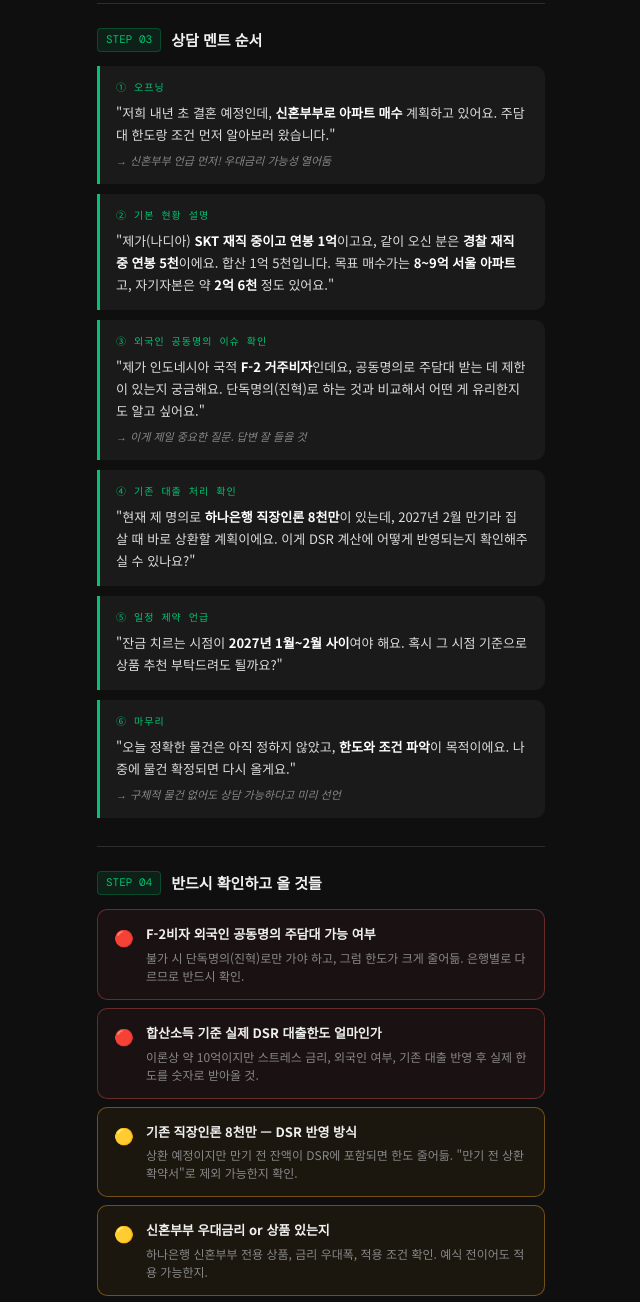
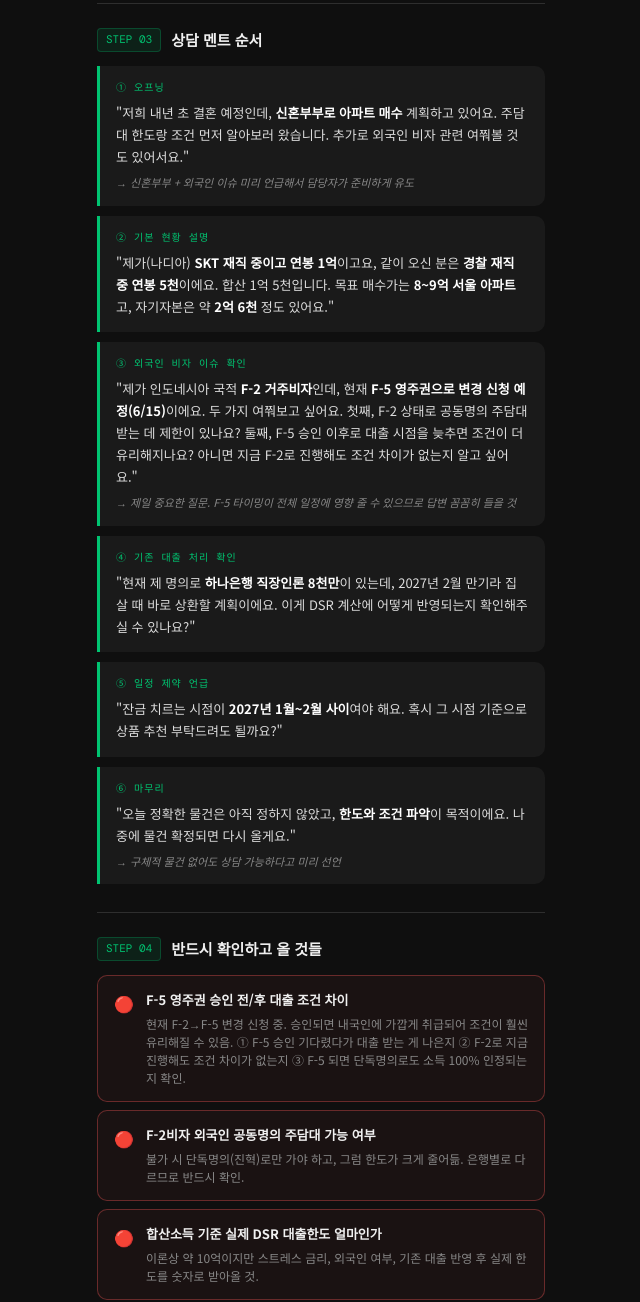
Before and after one commit to nad1195/home-hunting, a plain HTML site: page index.html in a window 1280 px wide. Shown: the part 1438-2740 px from the top of the page, without its empty margins (319-959 px from the left). Drawn offline with nearby package versions, Linux system fonts and the light colour scheme.

Commit message:
Update index.html
F-5 내용 추가

```diff
--- a/index.html
+++ b/index.html
@@ -379,9 +379,9 @@
   <div class="script-block">
     <div class="script-step">① 오프닝</div>
     <div class="script-text">
-      "저희 내년 초 결혼 예정인데, <strong>신혼부부로 아파트 매수</strong> 계획하고 있어요. 주담대 한도랑 조건 먼저 알아보러 왔습니다."
+      "저희 내년 초 결혼 예정인데, <strong>신혼부부로 아파트 매수</strong> 계획하고 있어요. 주담대 한도랑 조건 먼저 알아보러 왔습니다. 추가로 외국인 비자 관련 여쭤볼 것도 있어서요."
     </div>
-    <div class="script-note">→ 신혼부부 언급 먼저! 우대금리 가능성 열어둠</div>
+    <div class="script-note">→ 신혼부부 + 외국인 이슈 미리 언급해서 담당자가 준비하게 유도</div>
   </div>
 
   <div class="script-block">
@@ -392,11 +392,11 @@
   </div>
 
   <div class="script-block">
-    <div class="script-step">③ 외국인 공동명의 이슈 확인</div>
+    <div class="script-step">③ 외국인 비자 이슈 확인</div>
     <div class="script-text">
-      "제가 인도네시아 국적 <strong>F-2 거주비자</strong>인데요, 공동명의로 주담대 받는 데 제한이 있는지 궁금해요. 단독명의(진혁)로 하는 것과 비교해서 어떤 게 유리한지도 알고 싶어요."
+      "제가 인도네시아 국적 <strong>F-2 거주비자</strong>인데, 현재 <strong>F-5 영주권으로 변경 신청 예정(6/15)</strong>이에요. 두 가지 여쭤보고 싶어요. 첫째, F-2 상태로 공동명의 주담대 받는 데 제한이 있나요? 둘째, F-5 승인 이후로 대출 시점을 늦추면 조건이 더 유리해지나요? 아니면 지금 F-2로 진행해도 조건 차이가 없는지 알고 싶어요."
     </div>
-    <div class="script-note">→ 이게 제일 중요한 질문. 답변 잘 들을 것</div>
+    <div class="script-note">→ 제일 중요한 질문. F-5 타이밍이 전체 일정에 영향 줄 수 있으므로 답변 꼼꼼히 들을 것</div>
   </div>
 
   <div class="script-block">
@@ -429,6 +429,14 @@
   <div class="section-header">
     <span class="section-num">STEP 04</span>
     <span class="section-title">반드시 확인하고 올 것들</span>
+  </div>
+
+  <div class="check-item critical">
+    <div class="check-icon">🔴</div>
+    <div class="check-content">
+      <div class="check-q">F-5 영주권 승인 전/후 대출 조건 차이</div>
+      <div class="check-desc">현재 F-2→F-5 변경 신청 중. 승인되면 내국인에 가깝게 취급되어 조건이 훨씬 유리해질 수 있음. ① F-5 승인 기다렸다가 대출 받는 게 나은지 ② F-2로 지금 진행해도 조건 차이가 없는지 ③ F-5 되면 단독명의로도 소득 100% 인정되는지 확인.</div>
+    </div>
   </div>
 
   <div class="check-item critical">
```
